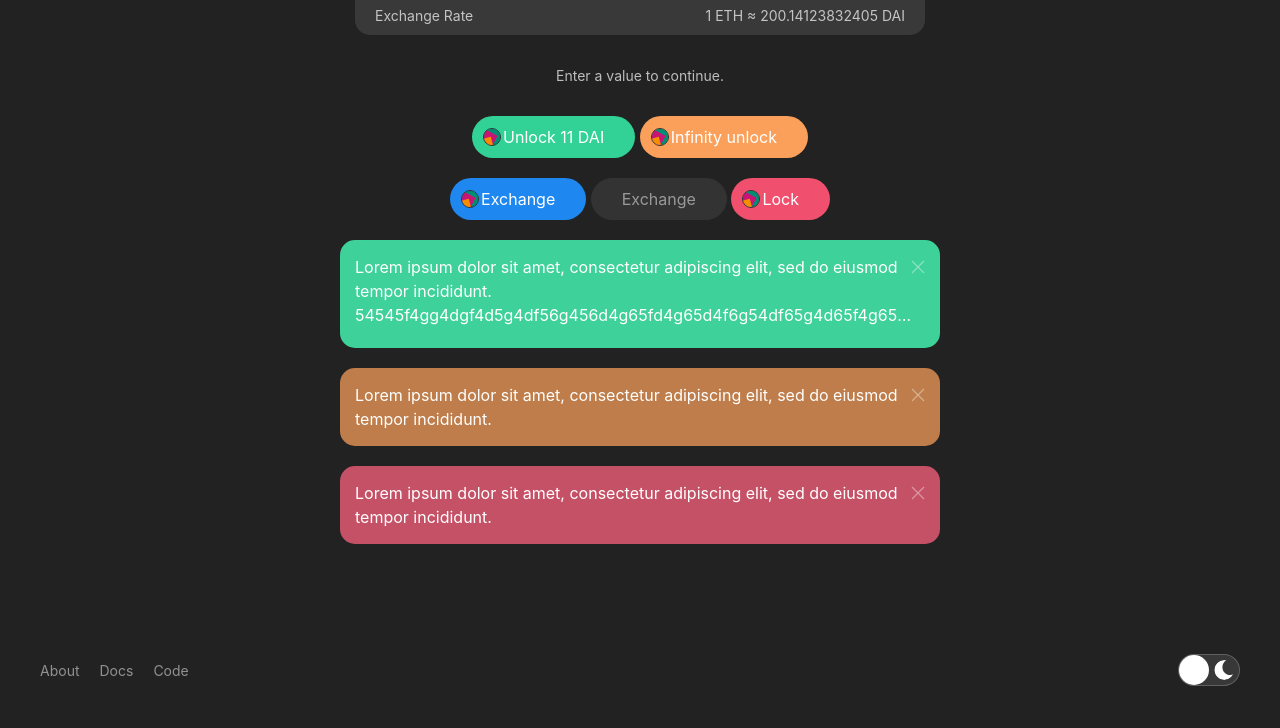
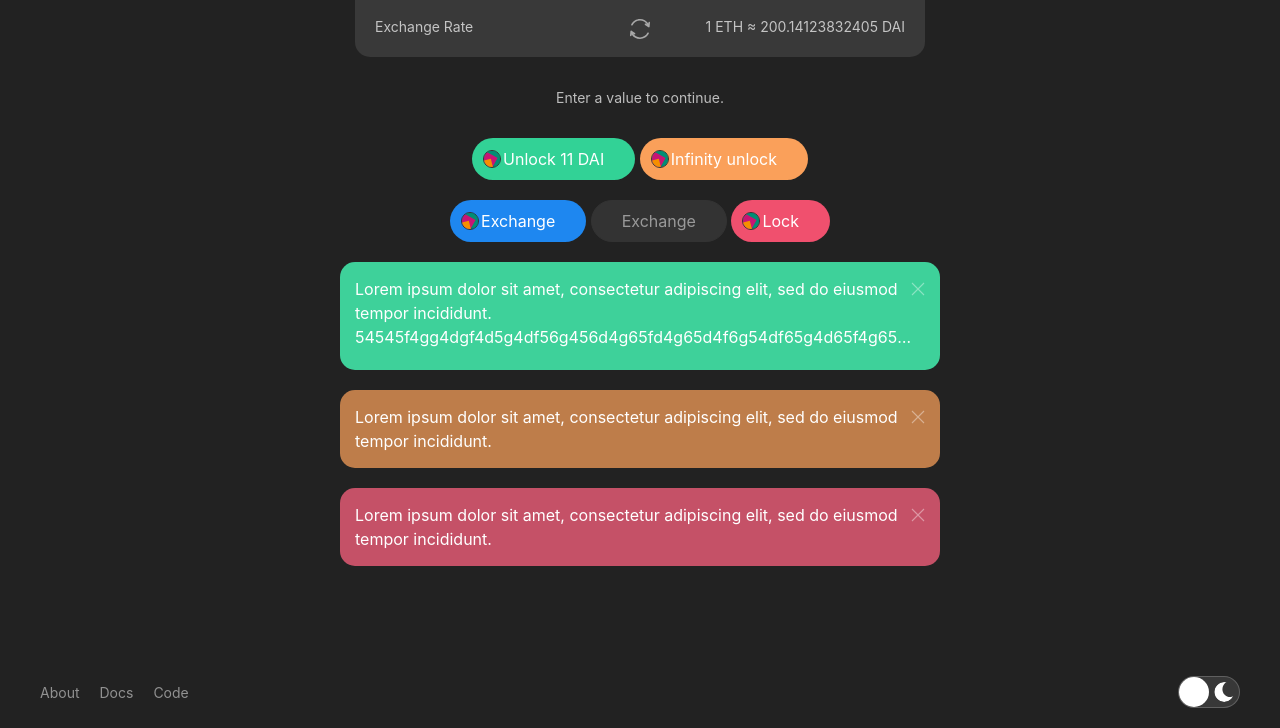
Before and after one commit to Ruala/0xswapExchanger_simple, a website: page index.html in a window 1280 px wide. Shown: the part 379-1107 px from the top of the page. Before the commit the page ends 1085 px from the top, so only its background shows below. Drawn offline with nearby package versions, Linux system fonts and the light colour scheme.

Commit message:
Add btn refresh

```diff
--- a/index.html
+++ b/index.html
@@ -123,9 +123,40 @@
                     </div>
 
                     <div class="exchange__info">
-                        <div>Exchange Rate</div>
+                        <div class="uk-grid uk-grid-small uk-flex-middle" uk-grid>
+                            <div class="uk-width-expand">Exchange Rate</div>
 
-                        <div class="exchange__rate">1 ETH ≈ <span class="number-animate">200.14123832405</span> DAI</div>
+                            <div class="uk-width-auto uk-text-center">
+                                <button class="btn-refresh uk-button">
+                                    <svg width="20" version="1.1" xmlns="http://www.w3.org/2000/svg" x="0px" y="0px"
+                                         viewBox="0 0 512 512" style="enable-background:new 0 0 512 512;" xml:space="preserve">
+                                    <g>
+                                        <g>
+                                            <path d="M493.815,70.629c-11.001-1.003-20.73,7.102-21.733,18.102l-2.65,29.069C424.473,47.194,346.429,0,256,0
+                                                C158.719,0,72.988,55.522,30.43,138.854c-5.024,9.837-1.122,21.884,8.715,26.908c9.839,5.024,21.884,1.123,26.908-8.715
+                                                C102.07,86.523,174.397,40,256,40c74.377,0,141.499,38.731,179.953,99.408l-28.517-20.367c-8.989-6.419-21.48-4.337-27.899,4.651
+                                                c-6.419,8.989-4.337,21.479,4.651,27.899l86.475,61.761c12.674,9.035,30.155,0.764,31.541-14.459l9.711-106.53
+                                                C512.919,81.362,504.815,71.632,493.815,70.629z"/>
+                                        </g>
+                                    </g>
+                                        <g>
+                                        <g>
+                                            <path d="M472.855,346.238c-9.838-5.023-21.884-1.122-26.908,8.715C409.93,425.477,337.603,472,256,472
+                                                c-74.377,0-141.499-38.731-179.953-99.408l28.517,20.367c8.989,6.419,21.479,4.337,27.899-4.651
+                                                c6.419-8.989,4.337-21.479-4.651-27.899l-86.475-61.761c-12.519-8.944-30.141-0.921-31.541,14.459l-9.711,106.53
+                                                c-1.003,11,7.102,20.73,18.101,21.733c11.014,1.001,20.731-7.112,21.733-18.102l2.65-29.069C87.527,464.806,165.571,512,256,512
+                                                c97.281,0,183.012-55.522,225.57-138.854C486.594,363.309,482.692,351.262,472.855,346.238z"/>
+                                        </g>
+                                    </g>
+                                </svg>
+                                </button>
+                            </div>
+
+                            <div class="uk-width-expand@s uk-text-right@s">
+                                <div class="exchange__rate">1 ETH ≈ <span class="number-animate">200.14123832405</span> DAI</div>
+                            </div>
+                        </div>
+
                     </div>
 
                     <div class="exchange__status">
--- a/styles/theme/custom.less
+++ b/styles/theme/custom.less
@@ -132,7 +132,7 @@
   padding: 10px 0;
 }
 
-.btn-swap {
+.btn-swap, .btn-refresh {
   padding: 0;
   background: none;
   color: @global-color;
@@ -212,9 +212,6 @@
   }
 
   &__info {
-    display: flex;
-    justify-content: space-between;
-    align-items: center;
     padding: 10px 20px;
     margin: 0 15px;
     font-size: 14px;
@@ -344,7 +341,7 @@
     color: #fff;
   }
 
-  .btn-swap {
+  .btn-swap, .btn-refresh {
     color: @inverse-global-color;
 
     svg {
```
Also changed, not shown: images/refresh.svg (added), styles/styles.css, 1 other file.
